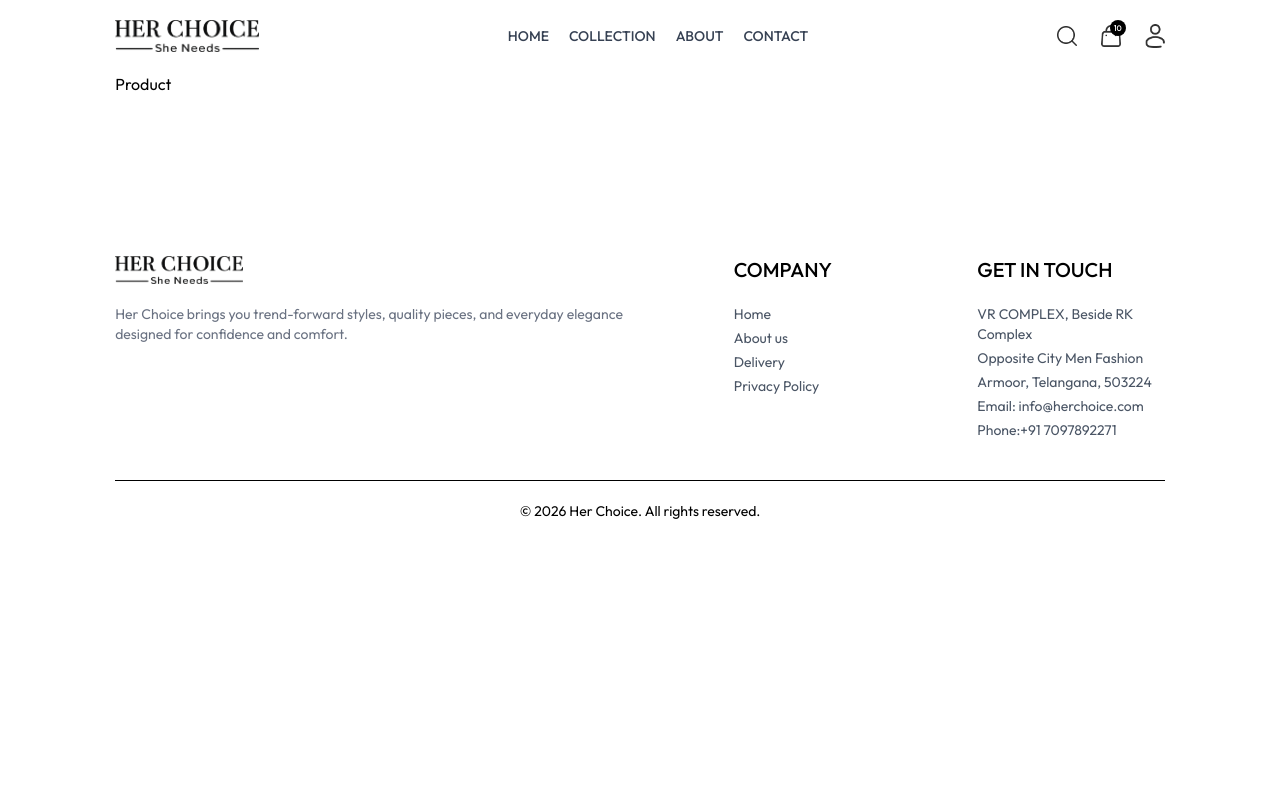
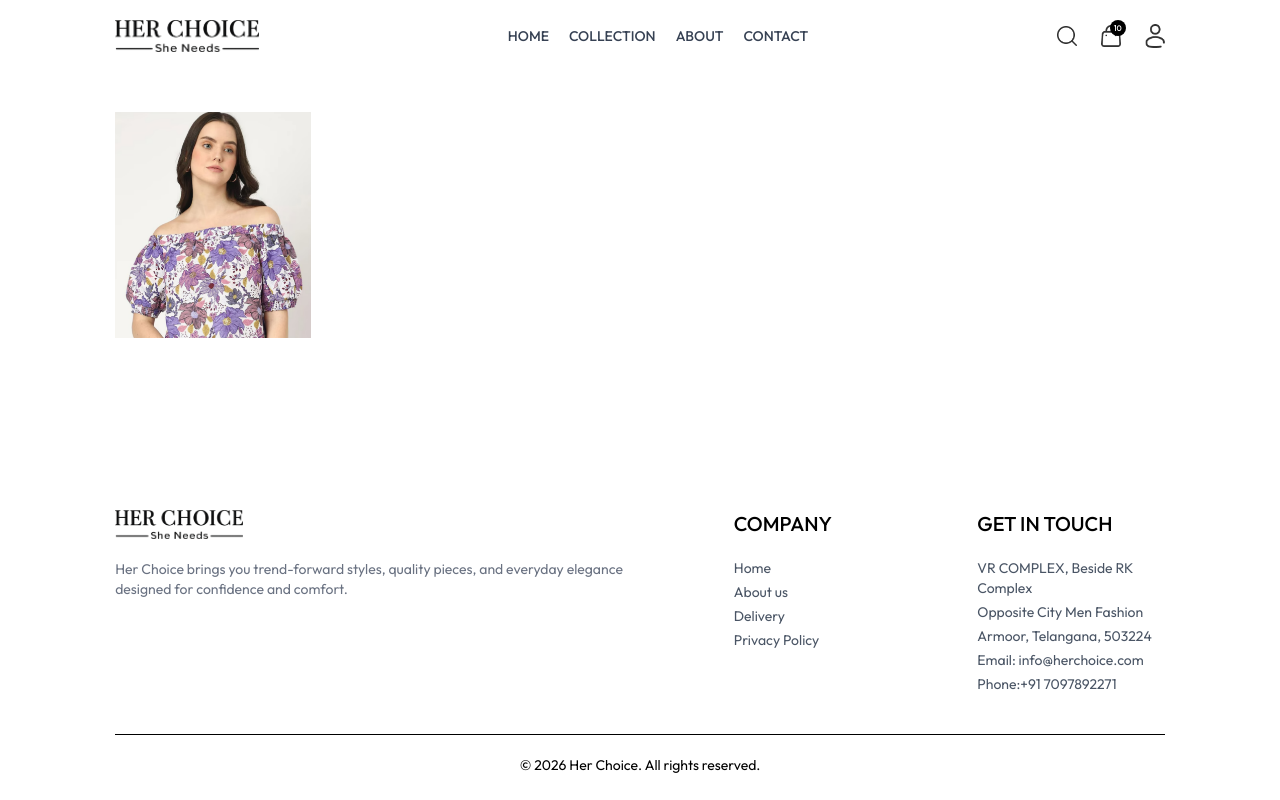
Before and after one commit to nikhilraj021/Her-Choice-E-Commerce, a React (Vite) app in the folder frontend/: page /product/aaaaa in a window 1280 px wide. Built offline with nearby package versions, Linux system fonts and the light colour scheme.

Commit message:
feat: implement product details fetching and display in Product page

```diff
--- a/frontend/src/pages/Product.jsx
+++ b/frontend/src/pages/Product.jsx
@@ -1,9 +1,50 @@
-import React from 'react'
+import React, { useContext, useEffect, useState } from "react";
+import { useParams } from "react-router-dom";
+import { ShopContext } from "../context/ShopContext";
 
 const Product = () => {
-  return (
-    <div>Product</div>
-  )
-}
+  const { productId } = useParams();
+  const { products } = useContext(ShopContext);
+  const [productData, setProductData] = useState(false);
+  const [image, setImage] = useState("");
 
-export default Product
+  const fetchProductsData = async () => {
+    products.map((item) => {
+      if (item._id === productId) {
+        setProductData(item);
+        setImage(item.image[0]);
+        console.log(item);
+        return null;
+      }
+    });
+  };
+
+  useEffect(() => {
+    fetchProductsData();
+  }, [productId]);
+
+  return productData ? (
+    <div className=" border-top-2 pt-10 transition-opacity ease-in duration-500 opacity-100">
+      {/* Product Data */}
+      <div className="flex gap-12 flex-col sm:flex-row">
+        {/* Product Images  */}
+        <div className="flex-1 flex flex-col-reverse gap-3 sm:flex-row">
+          <div className="flex sm:flex-col overflow-x-auto sm:overflow-y-scroll justify-between sm:justify-normal sm:w-[18.7%] w-full">
+            {productData.image.map((item, index) => (
+              <img
+                src={item}
+                key={index}
+                alt={`Product ${index + 1}`}
+                className="w-[24%] sm:w-full sm:mb-3 shrink-0 cursor-pointer "
+              />
+            ))}
+          </div>
+        </div>
+      </div>
+    </div>
+  ) : (
+    <div className="opacity-0"></div>
+  );
+};
+
+export default Product;
```
